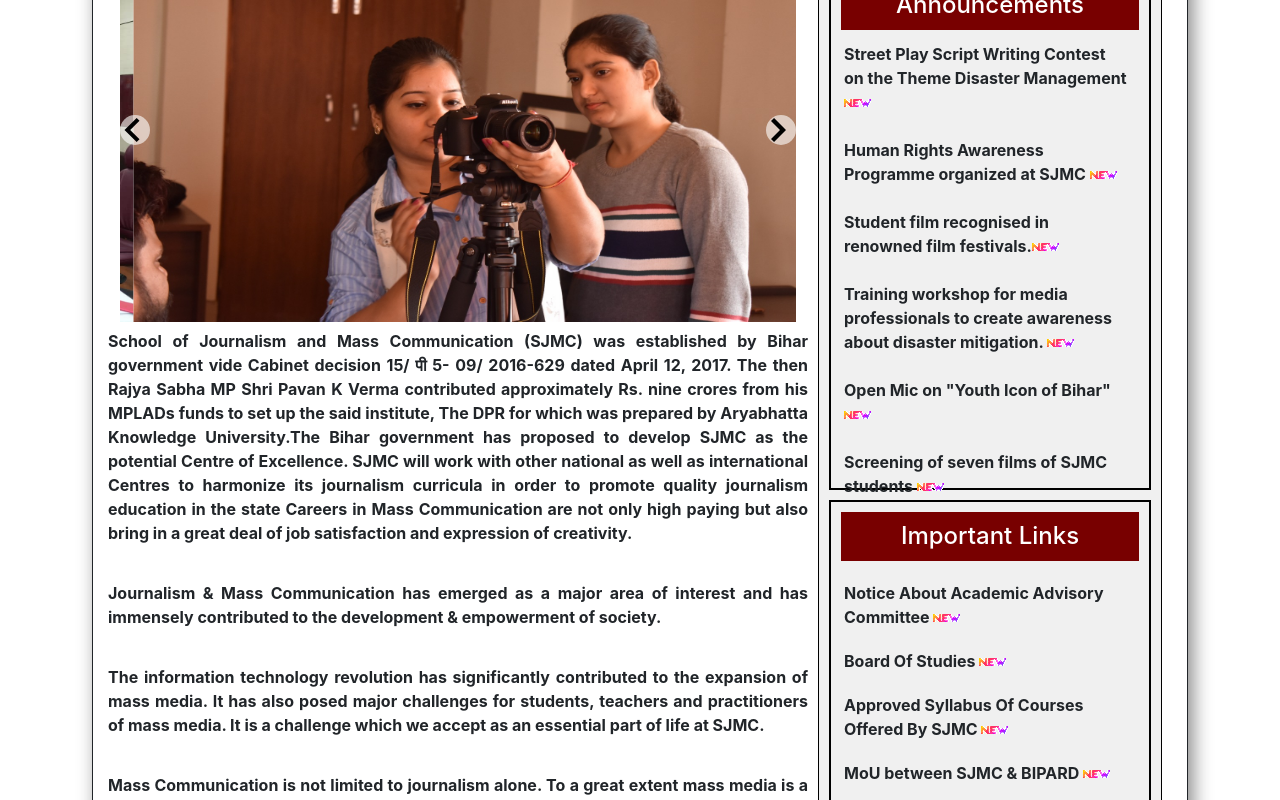
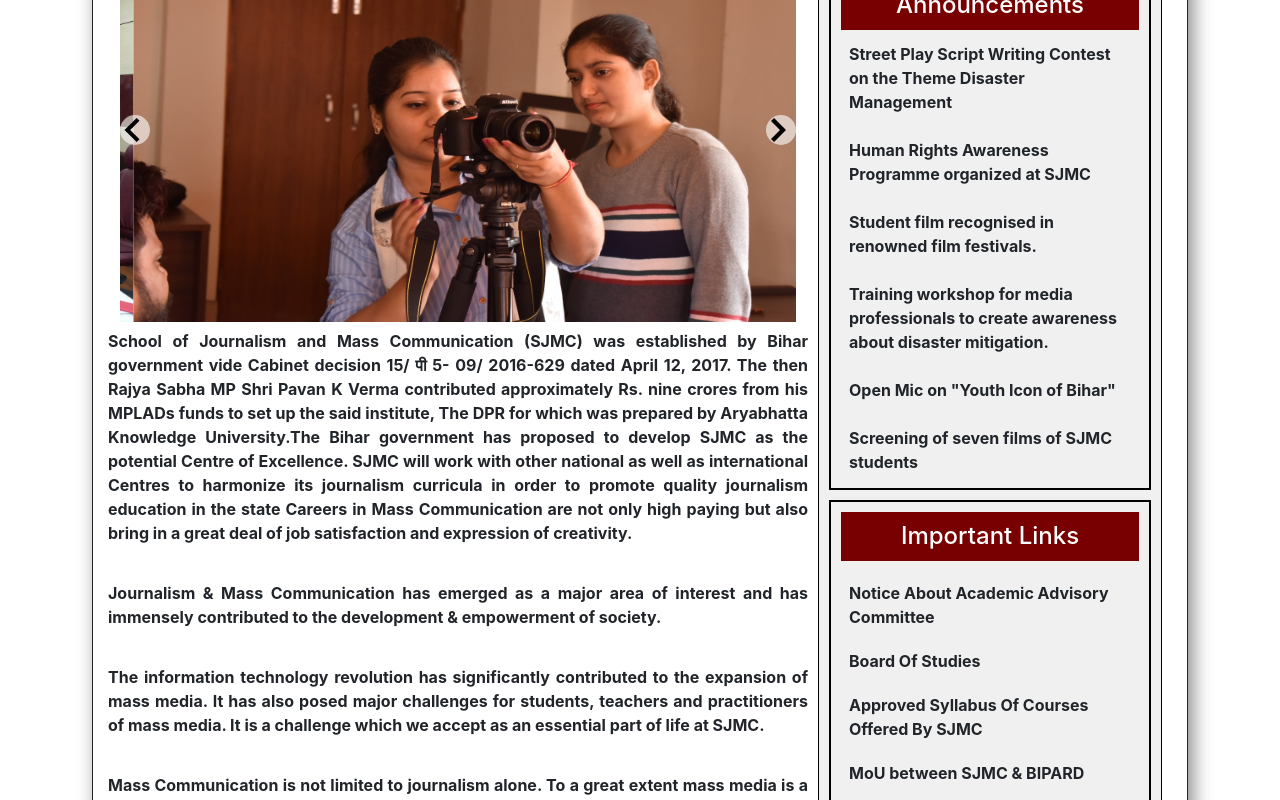
Before and after one commit to yatanbase/masscomnew, a React (Create React App) app: page / in a window 1280 px wide. Shown: the part 580-1380 px from the top of the page. Built offline with nearby package versions, Linux system fonts and the light colour scheme.

Commit message:
message to deploy

```diff
--- a/src/components/Main.jsx
+++ b/src/components/Main.jsx
@@ -293,34 +293,34 @@ const MainContent = () => {
 <br></br>
 
 <div className="news-announcement-box" style={{ display: 'flex', alignItems: 'center' }}>
-<a href="/News1" className='text-reset text-decoration-none' style={{ fontWeight: 'bold', marginRight: '10px', marginLeft: '3px',marginTop:'-20px' }}>Street Play Script Writing Contest on the Theme Disaster Management <img src={Gif} alt="newicon" height="8" width="27" style={{ marginRight: '5px', position:'relative'}} /></a>
+<a href="/News1" className='text-reset text-decoration-none' style={{ fontWeight: 'bold', marginRight: '10px', marginLeft: '8px',marginTop:'-20px' }}>Street Play Script Writing Contest on the Theme Disaster Management </a>
 
 </div>
 <br></br>
 
 <div className="news-announcement-box" style={{ display: 'flex', alignItems: 'center' }}>
-<a href="/News2" className='text-reset text-decoration-none' style={{ fontWeight: 'bold', marginRight: '10px', marginLeft: '3px' }}>Human Rights Awareness Programme organized at SJMC <img src={Gif} alt="newicon" height="8" width="27" style={{ marginRight: '5px', position:'relative'}} /></a>
+<a href="/News2" className='text-reset text-decoration-none' style={{ fontWeight: 'bold', marginRight: '10px', marginLeft: '8px' }}>Human Rights Awareness Programme organized at SJMC</a>
 </div>
 <br></br>
 
 <div className="news-announcement-box" style={{ display: 'flex', alignItems: 'center' }}>
-<a href="/News6" className='text-reset text-decoration-none' style={{ fontWeight: 'bold', marginRight: '10px', marginLeft: '3px' }}>Student film recognised in renowned film festivals.<img src={Gif} alt="newicon" height="8" width="27" style={{ marginRight: '5px', position:'relative'}} /> </a>
+<a href="/News6" className='text-reset text-decoration-none' style={{ fontWeight: 'bold', marginRight: '10px', marginLeft: '8px' }}>Student film recognised in renowned film festivals.</a>
 </div>
 <br></br>
 
 <div className="news-announcement-box" style={{ display: 'flex', alignItems: 'center' }}>
-<a href="/News3" className='text-reset text-decoration-none' style={{ fontWeight: 'bold', marginRight: '10px', marginLeft: '3px' }}>Training workshop for media professionals to create awareness about disaster mitigation. <img src={Gif} alt="newicon" height="8" width="27" style={{ marginRight: '5px', position:'relative'}} /> </a>
+<a href="/News3" className='text-reset text-decoration-none' style={{ fontWeight: 'bold', marginRight: '10px', marginLeft: '8px' }}>Training workshop for media professionals to create awareness about disaster mitigation.</a>
 </div>
 <br></br>
 
 <div className="news-announcement-box" style={{ display: 'flex', alignItems: 'center' }}>
-<a href="/News4" className='text-reset text-decoration-none' style={{ fontWeight: 'bold', marginRight: '10px', marginLeft: '3px' }}>Open Mic on "Youth Icon of Bihar" <img src={Gif} alt="newicon" height="8" width="27" style={{ marginRight: '5px', position:'relative'}} /></a>
+<a href="/News4" className='text-reset text-decoration-none' style={{ fontWeight: 'bold', marginRight: '10px', marginLeft: '8px' }}>Open Mic on "Youth Icon of Bihar" </a>
 </div>
 <br></br>
 
 <div className="news-announcement-box" style={{ display: 'flex', alignItems: 'center' }}>
 <br></br>
-<a href="/News5" className='text-reset text-decoration-none' style={{ fontWeight: 'bold', marginRight: '10px', marginLeft: '3px' }}>Screening of seven films of SJMC students  <img src={Gif} alt="newicon" height="8" width="27" style={{ marginRight: '5px', position:'relative'}} /></a>
+<a href="/News5" className='text-reset text-decoration-none' style={{ fontWeight: 'bold', marginRight: '10px', marginLeft: '8px' }}>Screening of seven films of SJMC students  </a>
 </div>
 
 
@@ -332,19 +332,19 @@ const MainContent = () => {
                 <h4 className='heading-news'>Important Links</h4>
 
                 <div className="news-announcement-box" style={{ display: 'flex', alignItems: 'center',margin:'20px 0px 20px 0px' }}><br></br>
-<a href={Announcement1} target='_blank' className='text-reset text-decoration-none' style={{ fontWeight: 'bold', marginRight: '10px', marginLeft: '3px' }}>Notice About Academic Advisory Committee <img src={Gif} alt="newicon" height="8" width="27" style={{ marginRight: '5px', position:'relative'}} /></a>
+<a href={Announcement1} target='_blank' className='text-reset text-decoration-none' style={{ fontWeight: 'bold', marginRight: '10px', marginLeft: '8px' }}>Notice About Academic Advisory Committee </a>
 </div>
 
 <div className="news-announcement-box" style={{ display: 'flex', alignItems: 'center' ,margin:'20px 0px 20px 0px'}}><br></br>
-<a href={Announcement2} target='_blank' className='text-reset text-decoration-none' style={{ fontWeight: 'bold', marginRight: '10px', marginLeft: '3px' }}>Board Of Studies <img src={Gif} alt="newicon" height="8" width="27" style={{ marginRight: '5px', position:'relative'}} /></a>
+<a href={Announcement2} target='_blank' className='text-reset text-decoration-none' style={{ fontWeight: 'bold', marginRight: '10px', marginLeft: '8px' }}>Board Of Studies  </a>
 </div>
 
 <div className="news-announcement-box" style={{ display: 'flex', alignItems: 'center' ,margin:'20px 0px 20px 0px'}}><br></br>
-<a href={Announcement3} target='_blank' className='text-reset text-decoration-none' style={{ fontWeight: 'bold', marginRight: '10px', marginLeft: '3px' }}>Approved Syllabus Of Courses Offered By SJMC <img src={Gif} alt="newicon" height="8" width="27" style={{ marginRight: '5px', position:'relative'}} /></a>
+<a href={Announcement3} target='_blank' className='text-reset text-decoration-none' style={{ fontWeight: 'bold', marginRight: '10px', marginLeft: '8px' }}>Approved Syllabus Of Courses Offered By SJMC  </a>
 </div>
 
 <div className="news-announcement-box" style={{ display: 'flex', alignItems: 'center' ,margin:'20px 0px 20px 0px'}}><br></br>
-<a href={Announcement4} target='_blank' className='text-reset text-decoration-none' style={{ fontWeight: 'bold', marginRight: '10px', marginLeft: '3px' }}>MoU between SJMC & BIPARD <img src={Gif} alt="newicon" height="8" width="27" style={{ marginRight: '5px', position:'relative'}} /></a>
+<a href={Announcement4} target='_blank' className='text-reset text-decoration-none' style={{ fontWeight: 'bold', marginRight: '10px', marginLeft: '8px' }}>MoU between SJMC & BIPARD  </a>
 </div>
 
 
```
